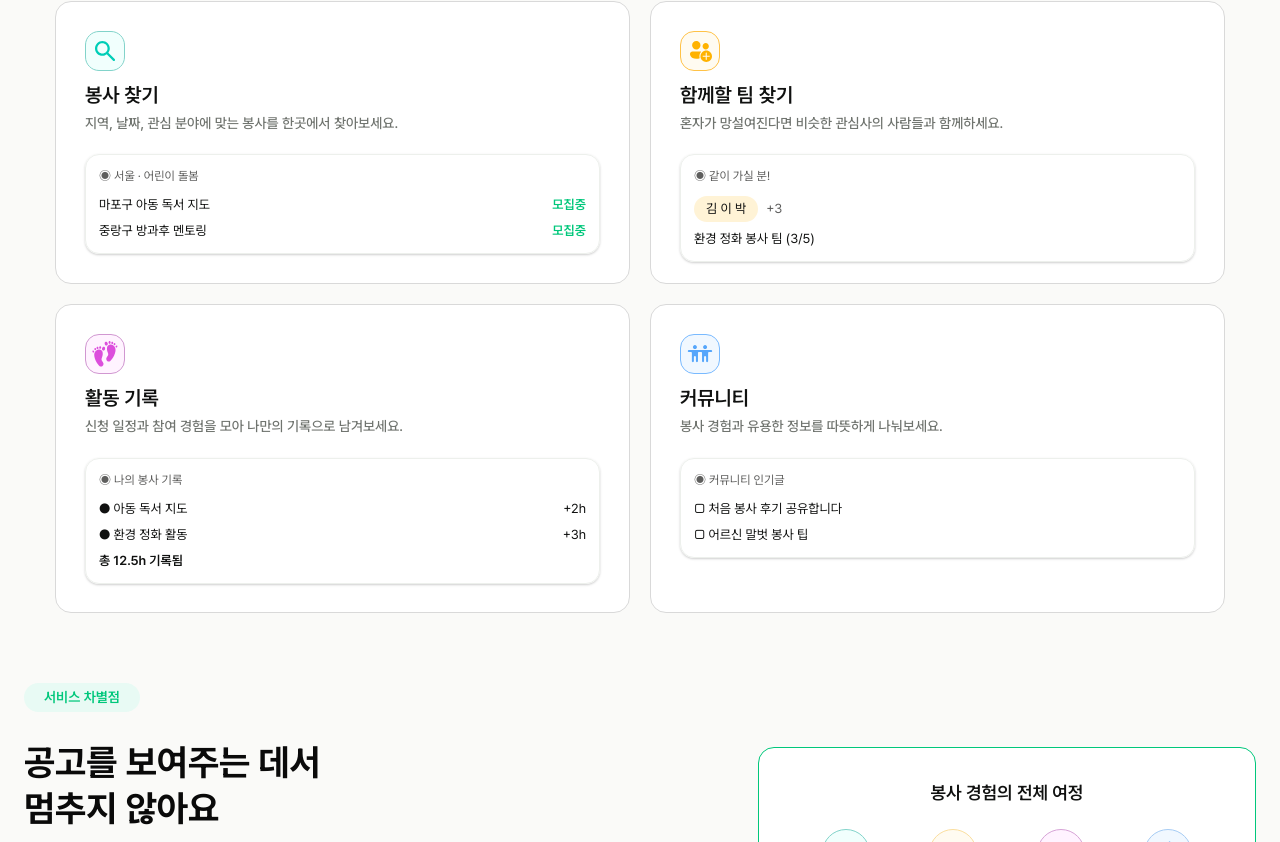
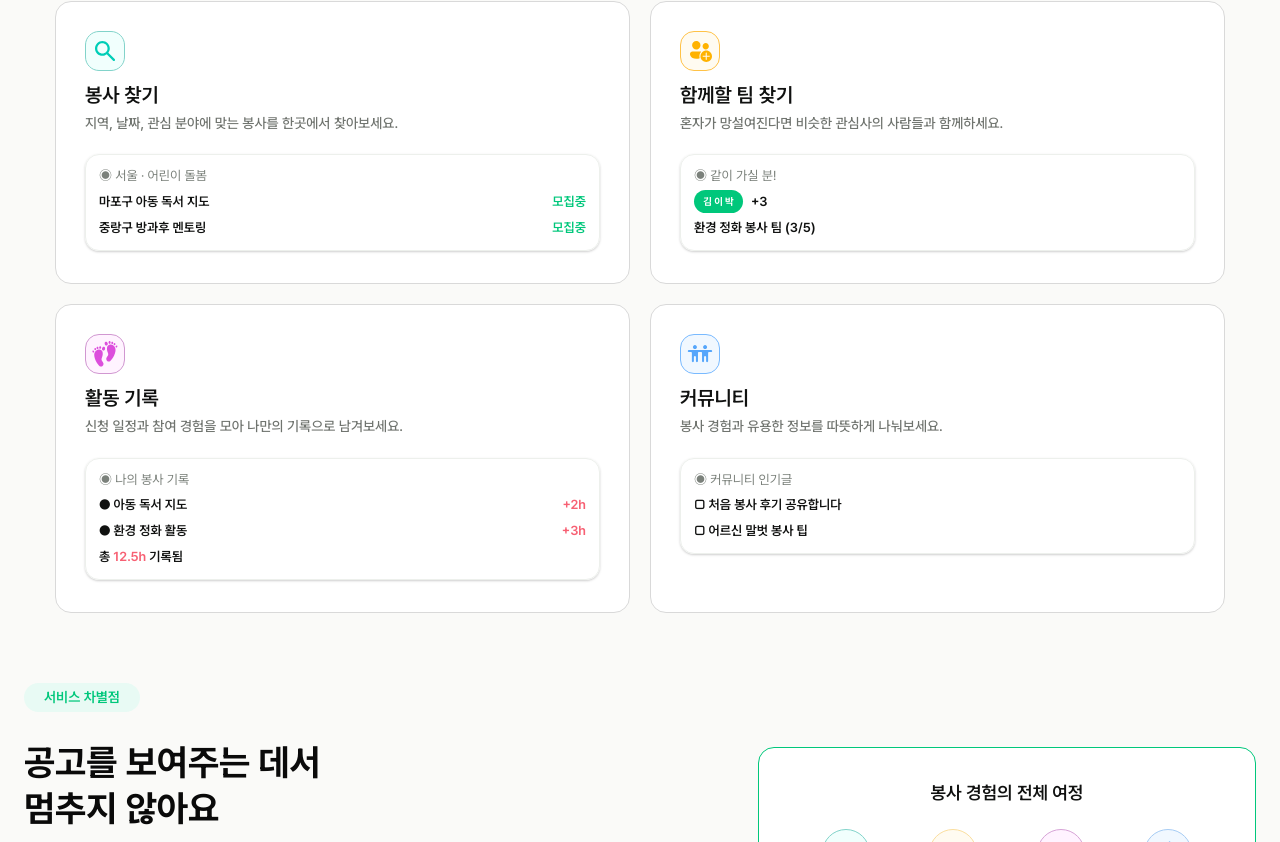
Before and after one commit to KUIT-GATHER/gather-landing, a Next.js app: page / in a window 1280 px wide. Shown: the part 1098-1940 px from the top of the page. Built offline with nearby package versions, Linux system fonts and the light colour scheme; no server answers.

Commit message:
fix: 주요 기능 카드 강조 스타일 보정

```diff
--- a/app/globals.css
+++ b/app/globals.css
@@ -9,6 +9,7 @@
   --color-brand: #00c77b;
   --color-brand-strong: #18bd77;
   --color-brand-soft: #e8faf4;
+  --color-point: #f76073;
   --spacing-header: 72px;
 }
 
--- a/app/page.tsx
+++ b/app/page.tsx
@@ -14,12 +14,12 @@ const features = [
     soft: "#f1fffd",
     preview: (
       <>
-        <p className="text-xs text-muted">◉ 서울 · 어린이 돌봄</p>
-        <div className="mt-3 flex items-center justify-between">
+        <p className="text-[13px] font-normal leading-[16.5px] text-[#7b817b]">◉ 서울 · 어린이 돌봄</p>
+        <div className="mt-2 flex items-center justify-between font-semibold">
           <span>마포구 아동 독서 지도</span>
           <span className="font-semibold text-brand">모집중</span>
         </div>
-        <div className="mt-2 flex items-center justify-between">
+        <div className="mt-2 flex items-center justify-between font-semibold">
           <span>중랑구 방과후 멘토링</span>
           <span className="font-semibold text-brand">모집중</span>
         </div>
@@ -34,12 +34,12 @@ const features = [
     soft: "#fffbf1",
     preview: (
       <>
-        <p className="text-xs text-muted">◉ 같이 가실 분!</p>
-        <div className="mt-3 flex items-center gap-2">
-          <span className="rounded-full bg-[#fff3d6] px-3 py-1">김 이 박</span>
-          <span className="text-muted">+3</span>
+        <p className="text-[13px] font-normal leading-[16.5px] text-[#7b817b]">◉ 같이 가실 분!</p>
+        <div className="mt-2 flex h-[18px] items-center gap-2">
+          <span className="inline-flex h-[23px] min-w-[49px] items-center justify-center rounded-full bg-brand px-2 text-[10px] font-bold leading-[15px] text-white">김 이 박</span>
+          <span className="font-semibold text-[#101110]">+3</span>
         </div>
-        <p className="mt-2">환경 정화 봉사 팀 (3/5)</p>
+        <p className="mt-2 font-semibold">환경 정화 봉사 팀 (3/5)</p>
       </>
     ),
   },
@@ -51,10 +51,10 @@ const features = [
     soft: "#fff3ff",
     preview: (
       <>
-        <p className="text-xs text-muted">◉ 나의 봉사 기록</p>
-        <div className="mt-3 flex justify-between"><span>● 아동 독서 지도</span><span>+2h</span></div>
-        <div className="mt-2 flex justify-between"><span>● 환경 정화 활동</span><span>+3h</span></div>
-        <p className="mt-2 font-semibold">총 12.5h 기록됨</p>
+        <p className="text-[13px] font-normal leading-[16.5px] text-[#7b817b]">◉ 나의 봉사 기록</p>
+        <div className="mt-2 flex justify-between font-semibold"><span>● 아동 독서 지도</span><span className="text-point">+2h</span></div>
+        <div className="mt-2 flex justify-between font-semibold"><span>● 환경 정화 활동</span><span className="text-point">+3h</span></div>
+        <p className="mt-2 font-semibold">총 <span className="text-point">12.5h</span> 기록됨</p>
       </>
     ),
   },
@@ -66,9 +66,9 @@ const features = [
     soft: "#f1f8ff",
     preview: (
       <>
-        <p className="text-xs text-muted">◉ 커뮤니티 인기글</p>
-        <p className="mt-3">▢ 처음 봉사 후기 공유합니다</p>
-        <p className="mt-2">▢ 어르신 말벗 봉사 팁</p>
+        <p className="text-[13px] font-normal leading-[16.5px] text-[#7b817b]">◉ 커뮤니티 인기글</p>
+        <p className="mt-2 font-semibold">▢ 처음 봉사 후기 공유합니다</p>
+        <p className="mt-2 font-semibold">▢ 어르신 말벗 봉사 팁</p>
       </>
     ),
   },
```
